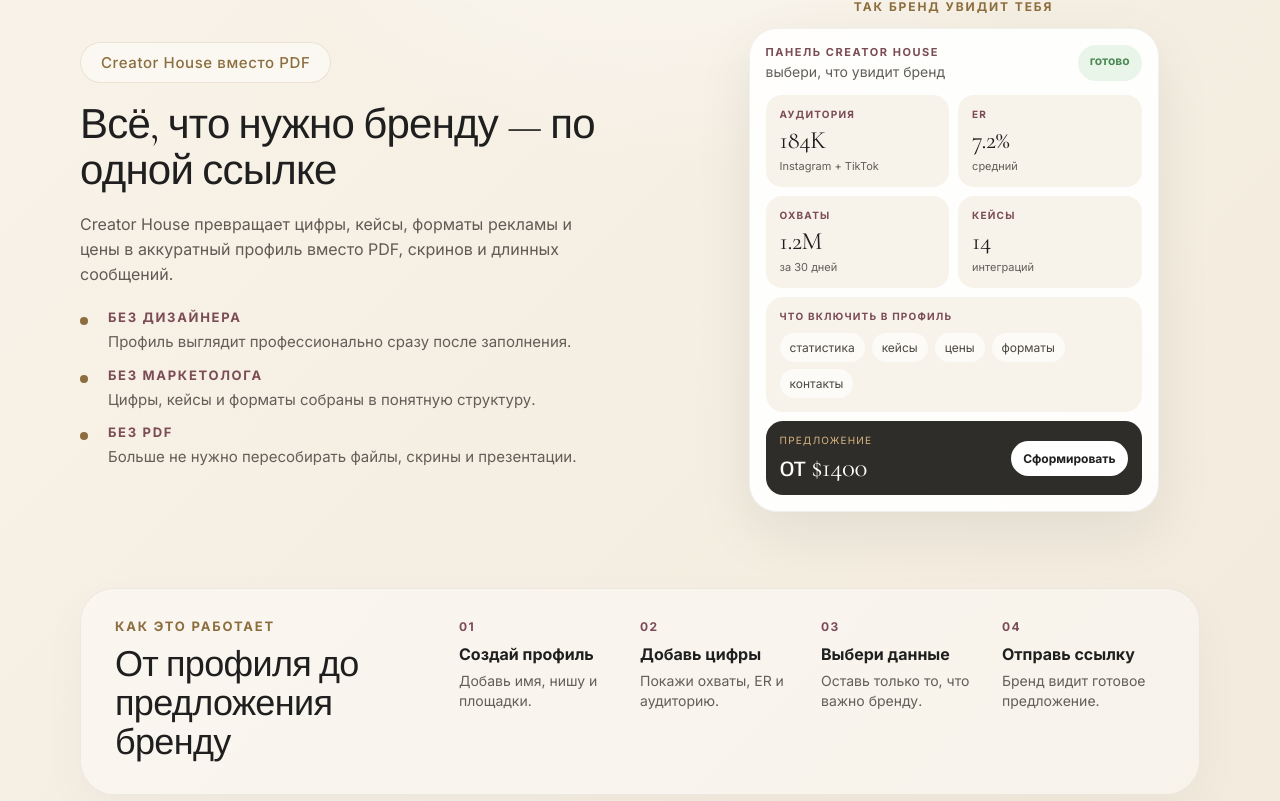
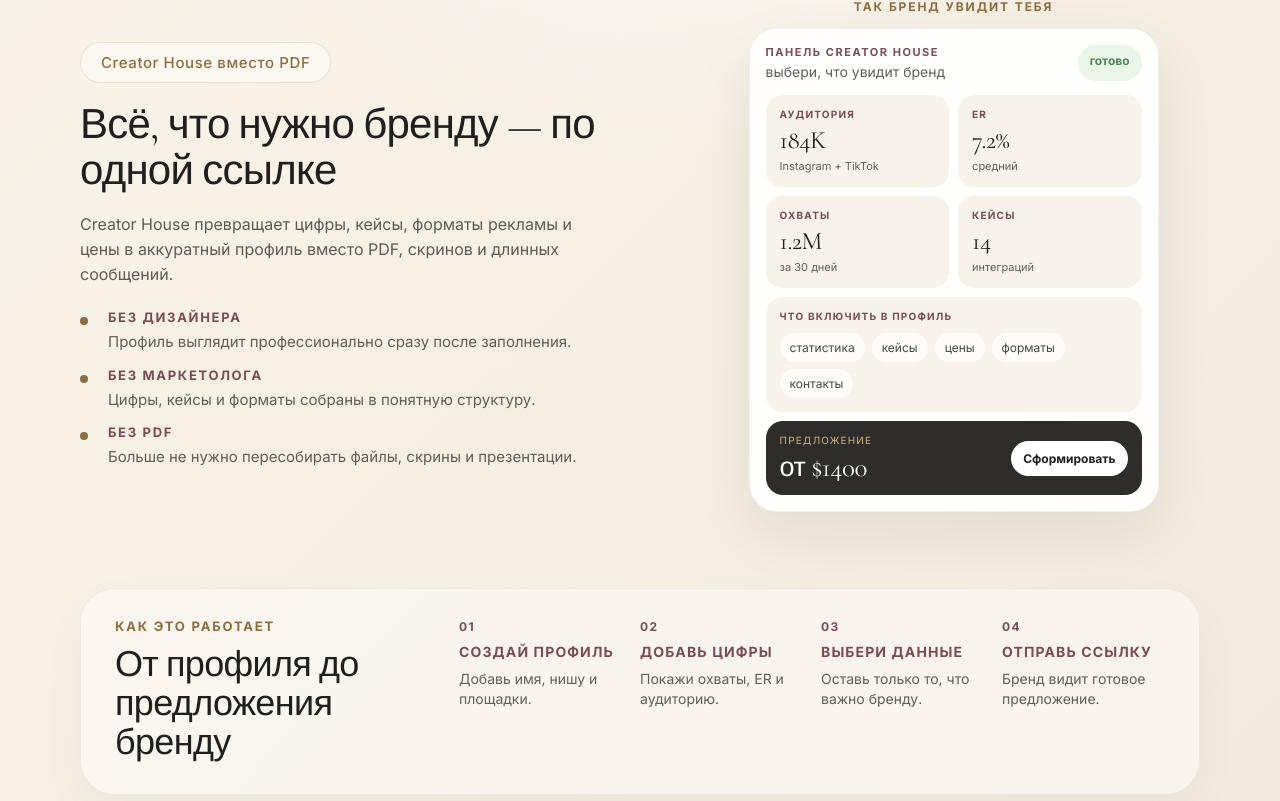
Before and after one commit to tsstish/creator-house, a Next.js app: page / in a window 1280 px wide. Shown: the part 1159-1960 px from the top of the page. Built offline with nearby package versions, Linux system fonts and the light colour scheme.

Commit message:
Update page.tsx

```diff
--- a/app/page.tsx
+++ b/app/page.tsx
@@ -492,10 +492,13 @@
 
             <div
   style={{
-                fontSize: 16,
-                fontWeight: 650,
+    fontSize: 14,
+    fontWeight: 700,
+    letterSpacing: ".08em",
+    textTransform: "uppercase",
     marginBottom: 8,
-                color: "#1F1F1F",
+    color: "#7B4B56",
+    lineHeight: 1.25,
   }}
 >
   {title}
```
Lines whose indentation alone changed are shown as unchanged.
